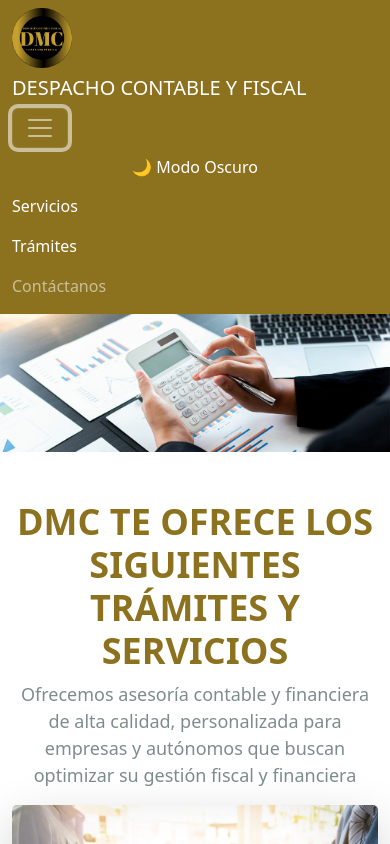
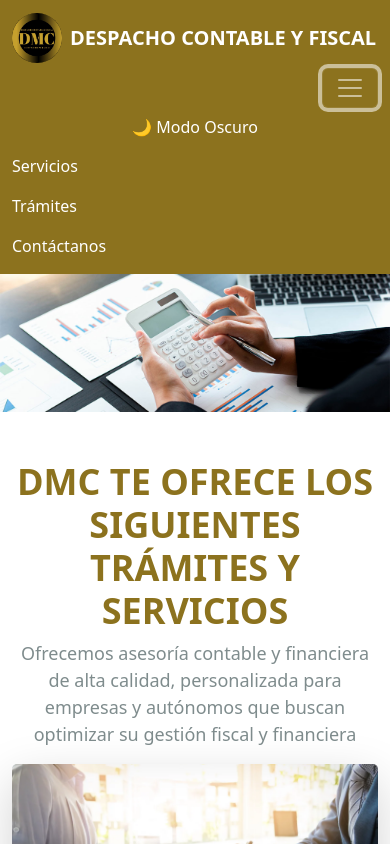
Before and after one commit to AndreaHernandez123/DMCDespachoContableyFiscal, a plain HTML site: page index.html in a window 390 px wide. Both pictures are taken after a click on the button "Toggle navigation". Shown: the top 844 px of the page. Drawn offline with nearby package versions, Linux system fonts and the light colour scheme.

Commit message:
Update index.html

```diff
--- a/index.html
+++ b/index.html
@@ -14,16 +14,22 @@
   <!-- BOTÓN MODO OSCURO -->
 <!-- NAVBAR -->
 <nav class="navbar navbar-expand-lg navbar-dark bg-dark" style="background-color: #8c721e !important;">
-    <div class="container-fluid">
-        <img src="images/logodmc.png" alt="Logo Servicios Contables" style="max-width: 60px; border-radius: 100%;">
+    <div class="container-fluid d-flex align-items-center">
+        <!-- LOGO -->
+        <a class="navbar-brand d-flex align-items-center" href="#">
+            <img src="images/logodmc.png" alt="Logo Servicios Contables" style="max-width: 50px; border-radius: 100%;" class="me-2">
+            <span class="fw-bold">DESPACHO CONTABLE Y FISCAL</span>
+        </a>
 
-      <a class="navbar-brand" href="#">DESPACHO CONTABLE Y FISCAL</a>
-      <button class="navbar-toggler" type="button" data-bs-toggle="collapse" data-bs-target="#navbarNav" aria-controls="navbarNav" aria-expanded="false" aria-label="Toggle navigation">
+        <!-- BOTÓN MENÚ HAMBURGUESA -->
+        <button class="navbar-toggler ms-auto" type="button" data-bs-toggle="collapse" data-bs-target="#navbarNav" aria-controls="navbarNav" aria-expanded="false" aria-label="Toggle navigation">
             <span class="navbar-toggler-icon"></span>
         </button>
+
+        <!-- MENÚ -->
         <div class="collapse navbar-collapse" id="navbarNav">
             <ul class="navbar-nav ms-auto">
-            <button id="modoOscuro" class="btn" style="color: rgb(255, 255, 255);" >🌙 Modo Oscuro</button>
+                <button id="modoOscuro" class="btn" style="color: rgb(255, 255, 255);">🌙 Modo Oscuro</button>
                 <li class="nav-item">
                     <a class="nav-link active" href="#servicios">Servicios</a>
                 </li>
@@ -31,12 +37,13 @@
                     <a class="nav-link active" href="#tramites">Trámites</a>
                 </li>
                 <li class="nav-item">
-            <a class="nav-link" href="#contacto">Contáctanos</a>
+                    <a class="nav-link active" href="#contacto">Contáctanos</a>
                 </li>
             </ul>
         </div>
     </div>
 </nav>
+
   <!-- ENCABEZADO -->
 <header class="text-center">
     <img src="images/principal.png" alt="Imagen de Encabezado" class="img-fluid w-100" style="max-height: 400px; object-fit: cover;">
@@ -161,7 +168,7 @@ TRÁMITES</h1>
 <section id="contacto" class="container py-5">
     <div class="text-center mb-4" data-aos="fade-up">
         <h2 style="color: #8c721e; font-weight: bold;">Contáctanos</h2>
-        <p class="text-muted">Estamos aquí para ayudarte. Ponte en contacto con nosotros a través de los siguientes medios.</p>
+        <p class="text-center" style="font-size: 18px; color: #7f8c8d;">Estamos aquí para ayudarte. Ponte en contacto con nosotros a través de los siguientes medios.</p>
     </div>
 
     <div class="row justify-content-center">
```
Lines whose indentation alone changed are shown as unchanged.
